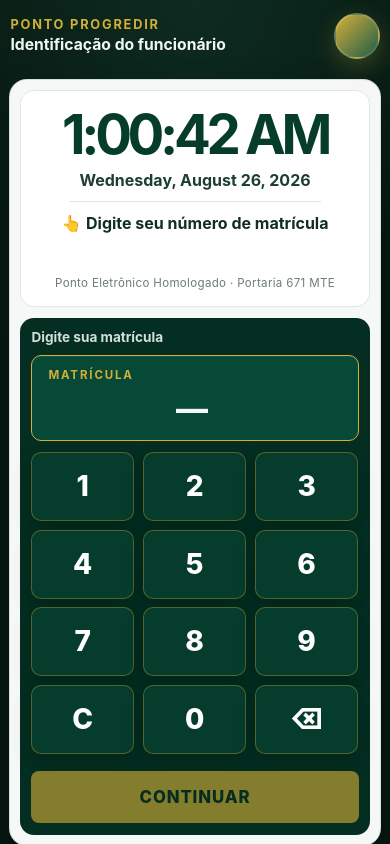
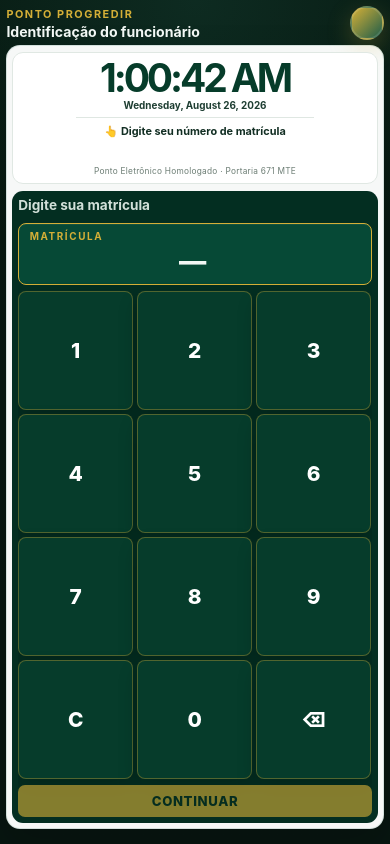
Before and after one commit to marinsdigital28-prog/pontovs, a Next.js app: page /ponto in a window 390 px wide. Built offline with nearby package versions, Linux system fonts and the light colour scheme.

Commit message:
fix: fit punch clock stages on mobile viewport

```diff
--- a/app/globals.css
+++ b/app/globals.css
@@ -401,3 +401,61 @@ button,input{font:inherit}
 .ponto-input-panel .journey-closed-notice{background:rgba(212,175,55,.12);color:#fff}
 @media(max-width:780px){.ponto-kiosk-container{padding:.55rem}.ponto-kiosk-card{grid-template-columns:1fr;min-height:calc(100dvh - 4.8rem);gap:.65rem;padding:.65rem}.ponto-info-panel{min-height:190px;padding:1rem}.ponto-info-panel .clock .time{font-size:clamp(3.4rem,14vw,5rem)}.ponto-info-divider{margin:.7rem 0}.ponto-info-meta{padding-top:.8rem}.ponto-input-panel{min-height:0;padding:.7rem}.ponto-input-panel .keypad-btn{min-height:62px}}
 @media(max-height:680px) and (min-width:781px){.ponto-info-panel{padding:1rem}.ponto-info-panel .clock .time{font-size:4rem}.ponto-info-divider{margin:1rem 0}.ponto-info-meta{padding-top:1rem}.ponto-input-panel .keypad-btn{min-height:54px}}
+
+/* Ajuste móvel: cada etapa ocupa somente a altura real disponível */
+@media(max-width:780px){
+  html,body{overflow:hidden}
+  .ponto-kiosk-container{height:100dvh;min-height:100dvh;overflow:hidden;padding:.4rem .55rem .55rem}
+  .ponto-kiosk-container .header-row{margin-bottom:.3rem;padding:0 .05rem}
+  .ponto-kiosk-container .header-brand{font-size:.68rem}
+  .ponto-kiosk-container .header-greeting{font-size:.88rem;margin-top:.08rem}
+  .ponto-kiosk-container .avatar{width:34px;height:34px}
+  .ponto-kiosk-card{height:calc(100dvh - 3.95rem);min-height:0;max-height:none;overflow:hidden;grid-template-rows:auto minmax(0,1fr);gap:.45rem;padding:.45rem;border-radius:14px}
+  .ponto-info-panel{min-height:clamp(112px,21dvh,160px);padding:.55rem .7rem;border-radius:11px}
+  .ponto-info-panel .clock .time{font-size:clamp(2.65rem,11vw,4rem);line-height:.95}
+  .ponto-info-panel .clock .date{font-size:.7rem;margin-top:.2rem}
+  .ponto-info-divider{margin:.35rem 0;width:68%}
+  .ponto-reference-hint{font-size:.76rem}
+  .ponto-info-meta{padding-top:.35rem;font-size:.58rem}
+  .ponto-input-panel{overflow:hidden;border-radius:11px;padding:.5rem}
+  .ponto-input-panel .lookup-stage{margin-top:0;overflow:hidden}
+  .ponto-input-panel .matricula-shell{padding:.38rem .65rem;border-radius:8px}
+  .ponto-input-panel .matricula-label{font-size:.62rem}
+  .ponto-input-panel .matricula-display{min-height:1.65rem;margin-top:.15rem;font-size:clamp(1.55rem,7vw,2.35rem)}
+  .ponto-input-panel .keypad-grid{margin-top:.38rem;gap:.3rem}
+  .ponto-input-panel .keypad-btn{min-height:0;border-radius:8px;font-size:clamp(1.35rem,6.5vw,1.95rem)}
+  .ponto-input-panel .lookup-stage>.primary-btn{margin-top:.38rem!important;padding:.56rem .7rem;font-size:.9rem;border-radius:7px}
+  .ponto-input-panel .status-msg{font-size:.72rem;margin-top:.35rem}
+  .ponto-input-panel .register-stage-minimal{min-height:0;flex:1;justify-content:center;overflow:hidden}
+  .ponto-input-panel .camera-stage-minimal{gap:.45rem}
+  .ponto-input-panel .camera-preview-minimal{width:min(76vw,330px);height:min(43dvh,330px);border-width:3px;border-radius:12px}
+  .ponto-input-panel .photo-action-btn{width:min(90vw,390px);padding:.7rem .6rem;font-size:.92rem;border-radius:7px}
+  .ponto-input-panel .confirmation-minimal{padding:.25rem;overflow:hidden}
+  .ponto-input-panel .confirmation-ball{width:clamp(78px,22vw,130px);height:clamp(78px,22vw,130px);border-width:4px}
+  .ponto-input-panel .confirmation-title{font-size:clamp(1.1rem,5vw,1.65rem)}
+  .ponto-input-panel .confirmation-name{font-size:.86rem;margin-top:.2rem}
+  .ponto-input-panel .confirmation-type{font-size:.78rem;margin-top:.15rem}
+  .ponto-input-panel .confirmation-minimal .photo-confirmation-large{height:min(32dvh,225px);min-height:100px;margin-top:.4rem;border-width:3px;border-radius:12px}
+}
+@media(max-width:390px){
+  .ponto-kiosk-container{padding-left:.35rem;padding-right:.35rem}
+  .ponto-kiosk-card{height:calc(100dvh - 3.75rem);padding:.35rem}
+  .ponto-info-panel{min-height:clamp(98px,18dvh,132px);padding:.4rem}
+  .ponto-info-panel .clock .time{font-size:clamp(2.35rem,10vw,3.2rem)}
+  .ponto-info-panel .clock .date{font-size:.62rem}
+  .ponto-reference-hint{font-size:.68rem}
+  .ponto-info-meta{font-size:.52rem}
+  .ponto-input-panel{padding:.38rem}
+  .ponto-input-panel .keypad-grid{gap:.24rem}
+  .ponto-input-panel .keypad-btn{font-size:1.3rem}
+  .ponto-input-panel .lookup-stage>.primary-btn{padding:.48rem;font-size:.82rem}
+}
+@media(max-height:700px){
+  .ponto-kiosk-card{grid-template-rows:auto minmax(0,1fr)}
+  .ponto-info-panel{min-height:100px}
+  .ponto-info-panel .clock .time{font-size:clamp(2.2rem,9vw,3.2rem)}
+  .ponto-info-divider{margin:.2rem 0}
+  .ponto-info-meta{padding-top:.2rem}
+  .ponto-input-panel .camera-preview-minimal{width:min(62vw,250px);height:min(34dvh,250px)}
+  .ponto-input-panel .confirmation-minimal .photo-confirmation-large{height:min(25dvh,170px);min-height:80px}
+}
```
Also changed, not shown: 2 other files (tests, documents, lock files or other folders).
